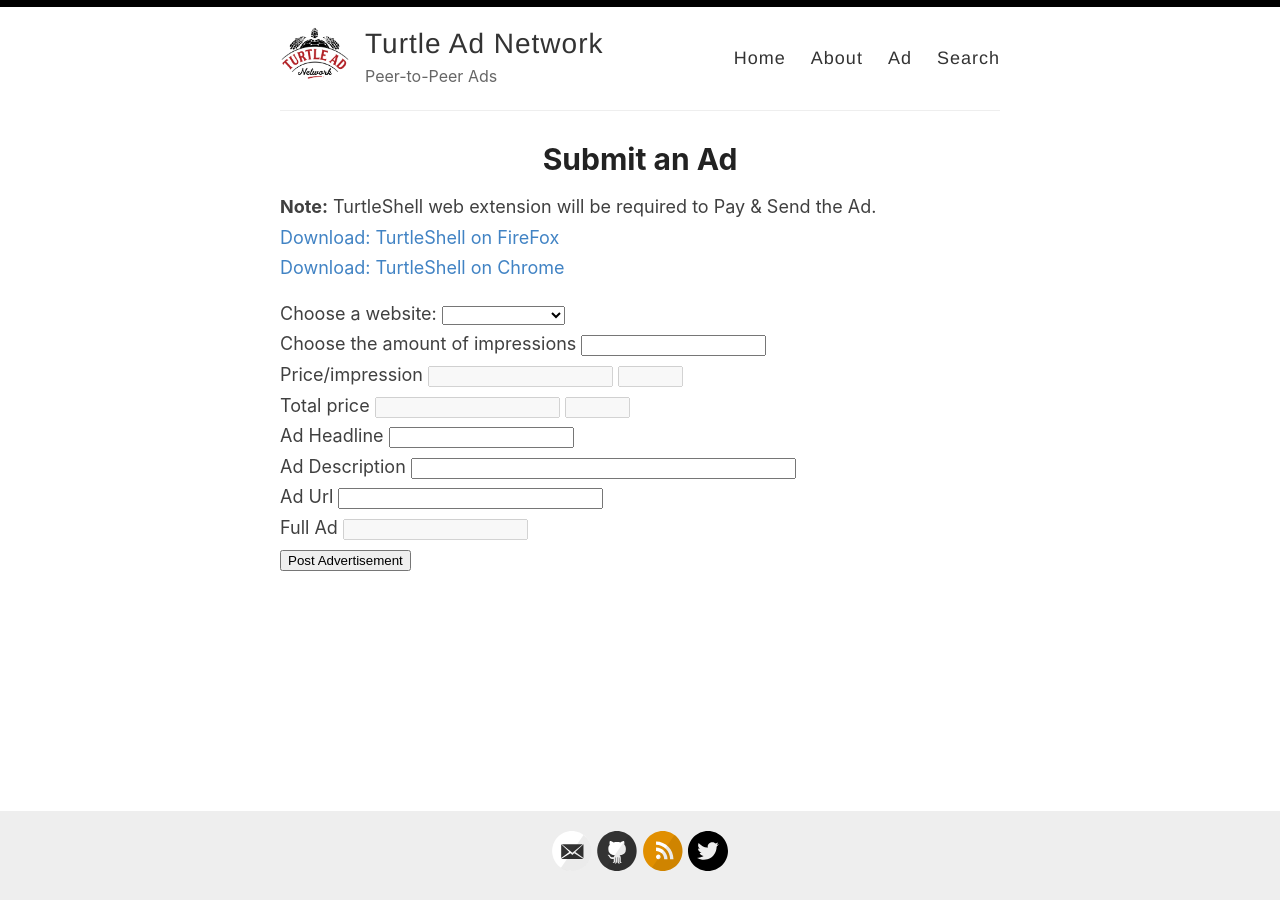
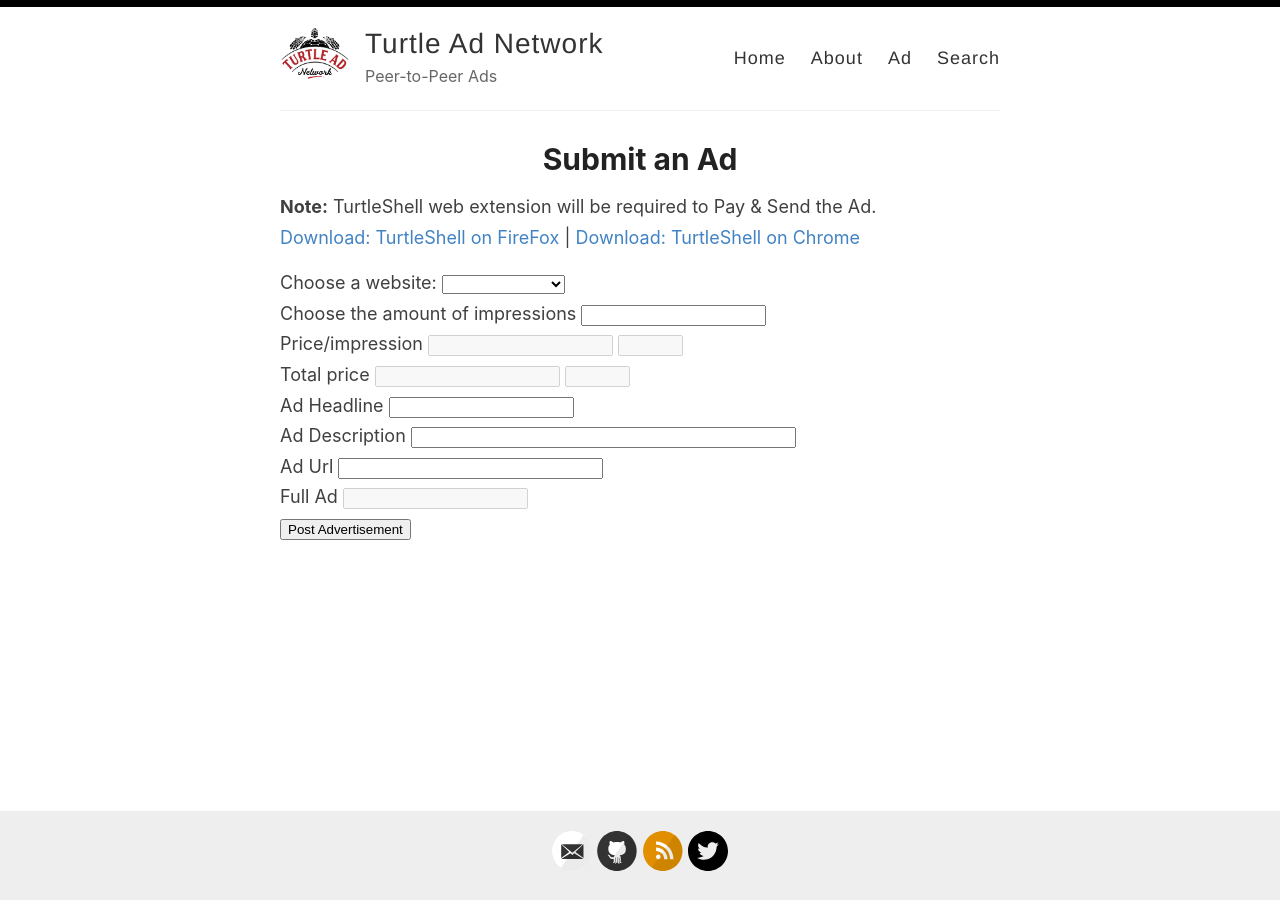
Before and after one commit to TurtleAdNetwork/TurtleAdNetwork.github.io, a Jekyll site: the page built from _pages/ad.md, in a window 1280 px wide. Built offline with Jekyll 4.4.1, drawn with Linux system fonts in a browser that asks for light colours; nearby versions of some CDN libraries.

Commit message:
Update ad.md

```diff
--- a/_pages/ad.md
+++ b/_pages/ad.md
@@ -4,7 +4,7 @@ title: Submit an Ad
 permalink: /ad/
 ---
 **Note:** TurtleShell web extension will be required to Pay & Send the Ad.<br>
-<a href="https://addons.mozilla.org/en-US/firefox/addon/turtleshell">Download: TurtleShell on FireFox</a><br>
+<a href="https://addons.mozilla.org/en-US/firefox/addon/turtleshell">Download: TurtleShell on FireFox</a> |
 <a href="https://chrome.google.com/webstore/detail/turtleshell/billhkeiifjfbbkmmfpcpchikbajnfje">Download: TurtleShell on Chrome</a>
 
 <html lang="en">
```
